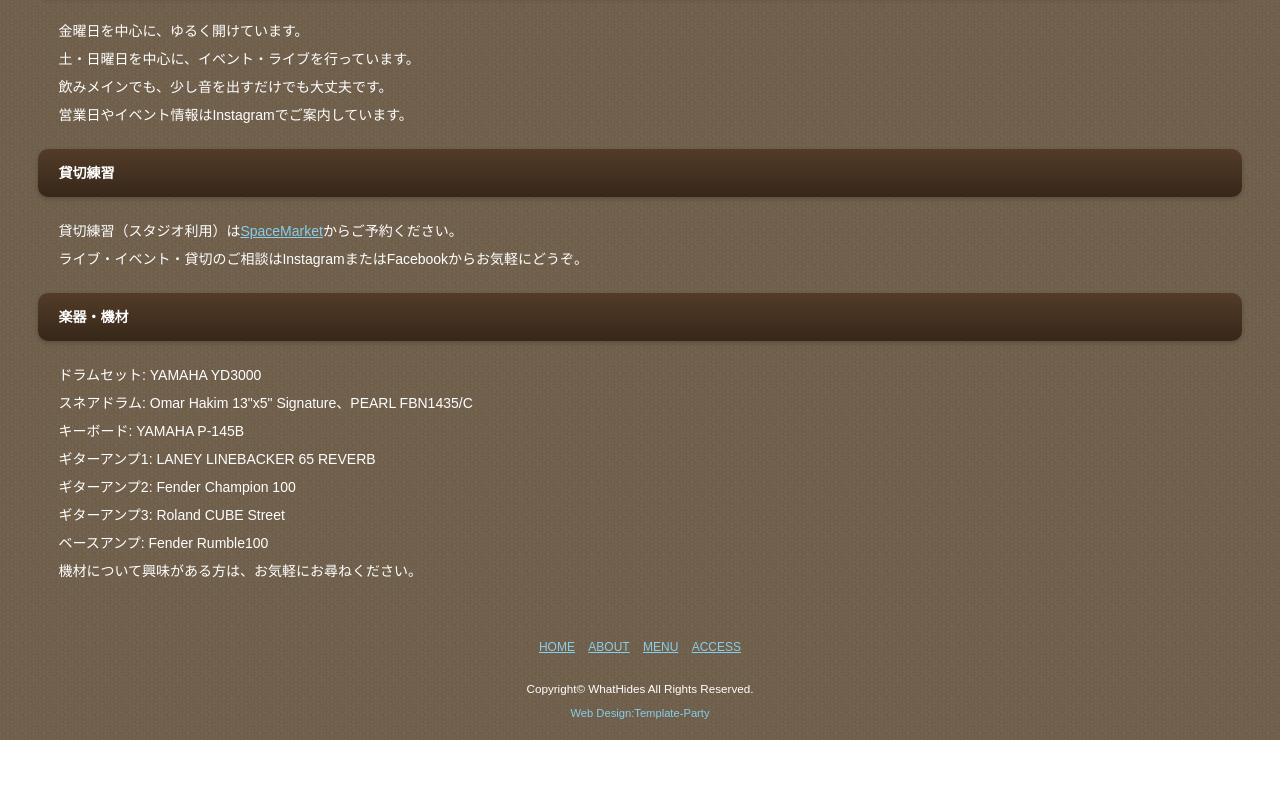
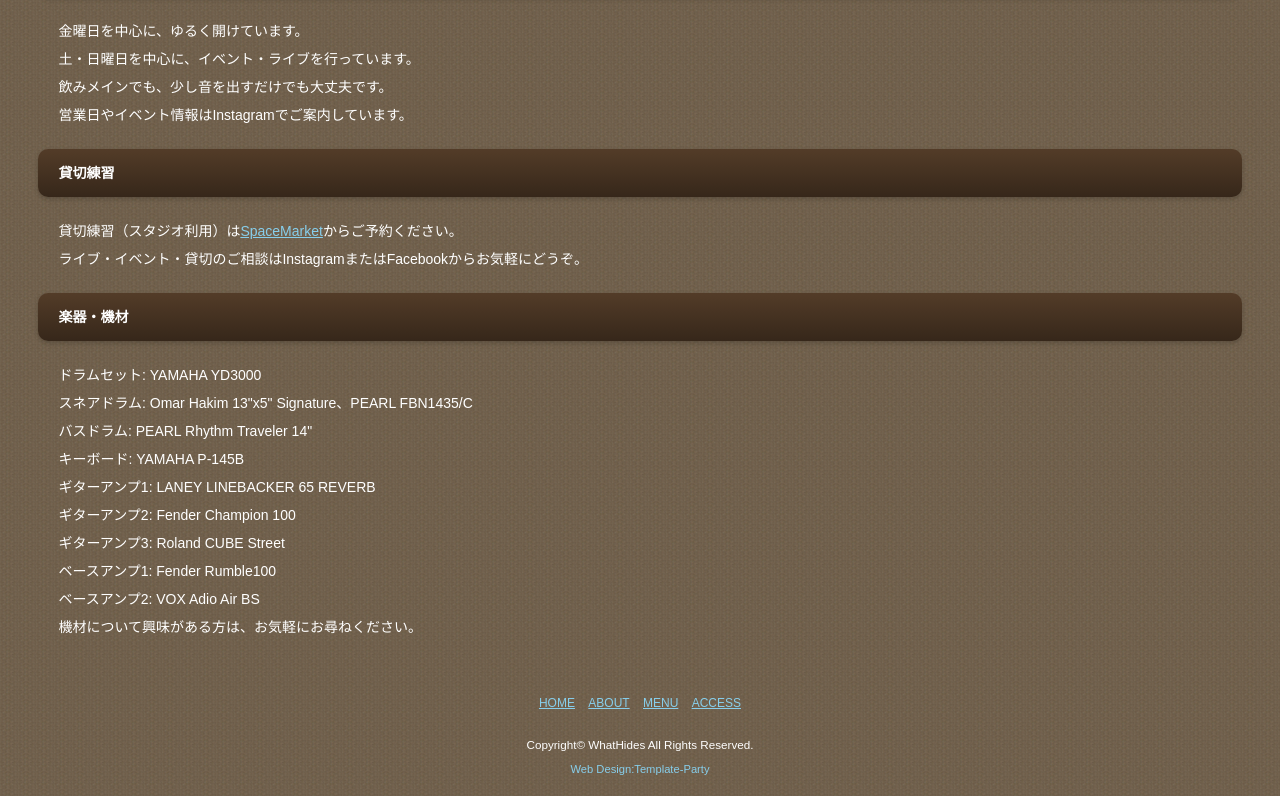
Before and after one commit to hidetomo-watanabe/handclap, a plain HTML site: page docs/about.html in a window 1280 px wide. Shown: the part 1091-1887 px from the top of the page. Before the commit the page ends 1831 px from the top, so only its background shows below. Drawn offline with Linux system fonts and the light colour scheme.

Commit message:
ABOUTの機材にバスドラムとベースアンプを追加
PEARL Rhythm Traveler 14"のバスドラムと、VOX Adio Air BSのベースアンプを追記。
ベースアンプが2台になったため、ギターアンプに合わせて番号を付けた。

Co-Authored-By: Claude Opus 5.5 <noreply@anthropic.com>

```diff
--- a/docs/about.html
+++ b/docs/about.html
@@ -143,11 +143,13 @@ HAND-CLAPは、松戸・馬橋で音楽をもっと気軽に楽しめる場所
 <p>
 ドラムセット: YAMAHA YD3000<br>
 スネアドラム: Omar Hakim 13"x5" Signature、PEARL FBN1435/C<br>
+バスドラム: PEARL Rhythm Traveler 14"<br>
 キーボード: YAMAHA P-145B<br>
 ギターアンプ1: LANEY LINEBACKER 65 REVERB<br>
 ギターアンプ2: Fender Champion 100<br>
 ギターアンプ3: Roland CUBE Street<br>
-ベースアンプ: Fender Rumble100<br>
+ベースアンプ1: Fender Rumble100<br>
+ベースアンプ2: VOX Adio Air BS<br>
 機材について興味がある方は、お気軽にお尋ねください。
 </p>
 
```
